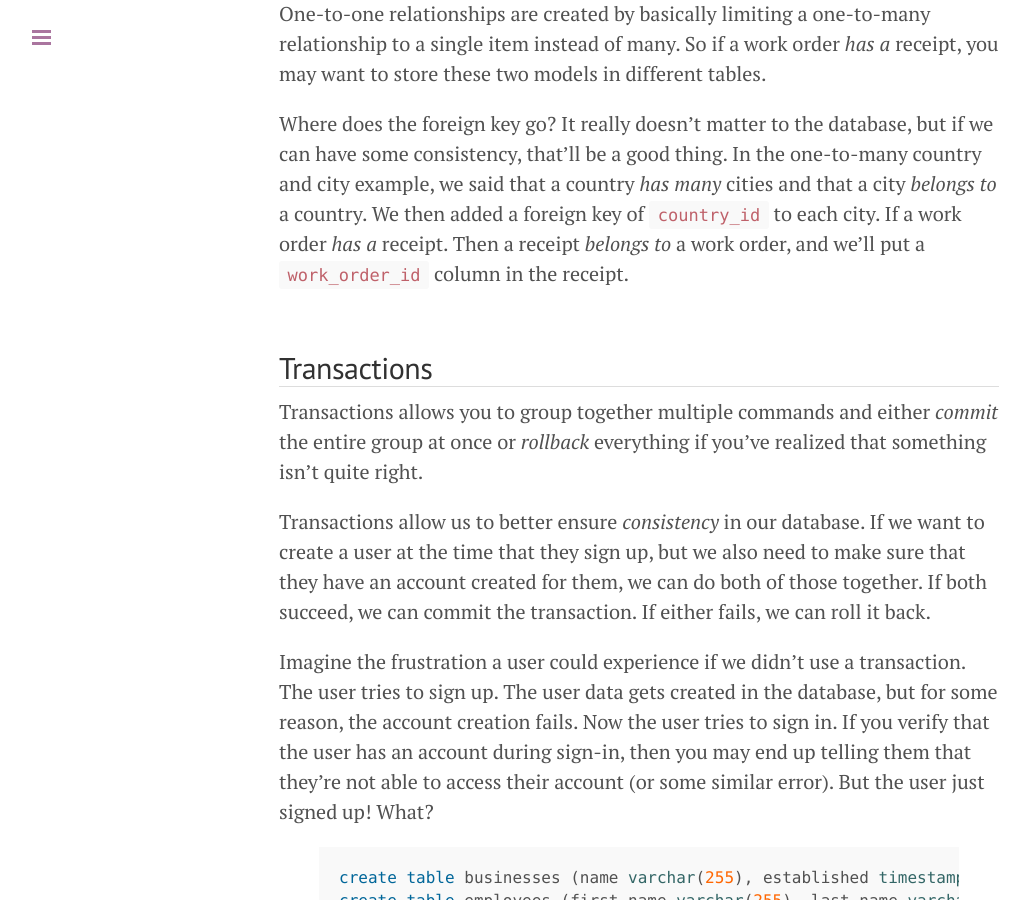
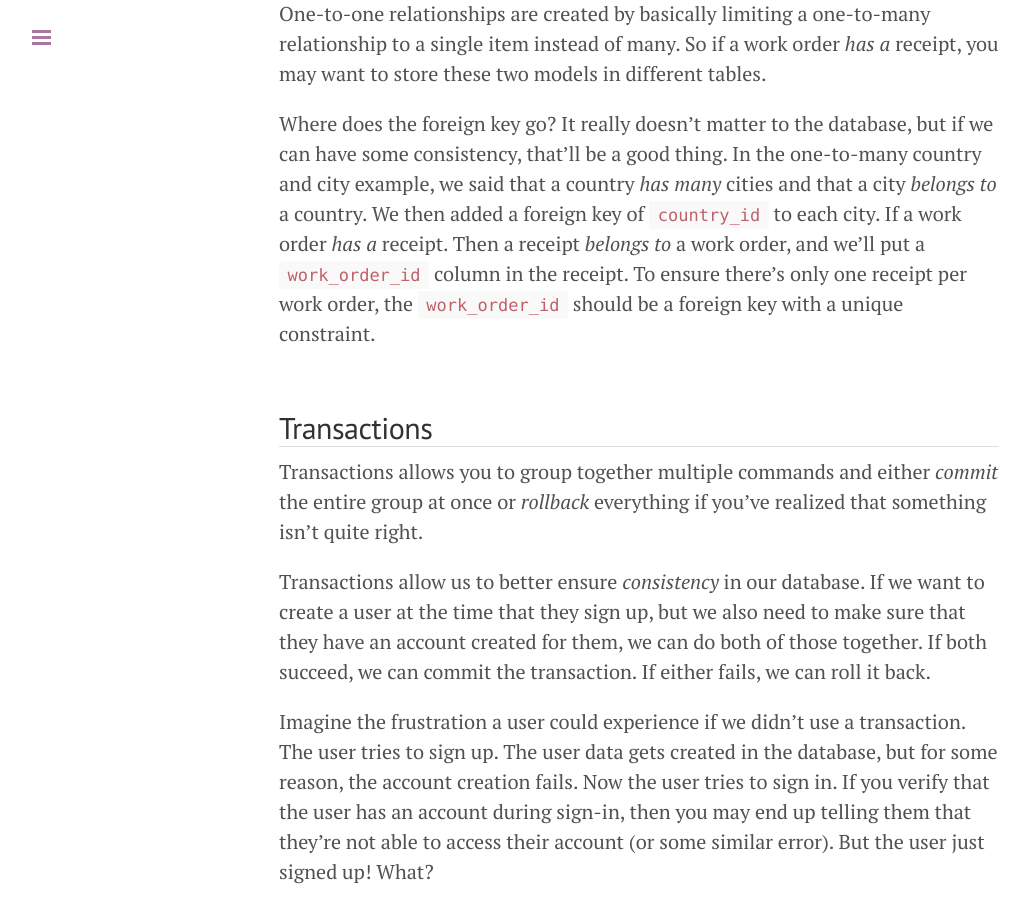
Before and after one commit to wbyoung/jsi, a Jekyll site: the page built from _posts/00-06-03-persistance.md, in a window 1280 px wide and 900 px high, scrolled down 6716 px. Shown: the whole window, without its empty margins (1-1030 px from the left). Built offline with Jekyll 4.4.1, drawn with Linux system fonts in a browser that asks for light colours; nearby versions of some CDN libraries; Markdown is read by kramdown in place of the engine named in the settings.

Commit message:
Added details on unique constraint.

```diff
--- a/_posts/00-06-03-persistance.md
+++ b/_posts/00-06-03-persistance.md
@@ -306,7 +306,9 @@ if we can have some consistency, that'll be a good thing. In the one-to-many
 country and city example, we said that a country _has many_ cities and that
 a city _belongs to_ a country. We then added a foreign key of `country_id` to
 each city. If a work order _has a_ receipt. Then a receipt _belongs to_ a work
-order, and we'll put a `work_order_id` column in the receipt.
+order, and we'll put a `work_order_id` column in the receipt. To ensure there's
+only one receipt per work order, the `work_order_id` should be a foreign key
+with a unique constraint.
 
 
 {% comment %} section omitted for the time being
```
